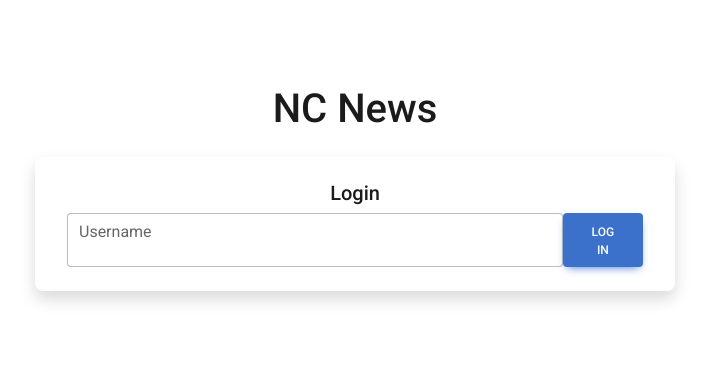
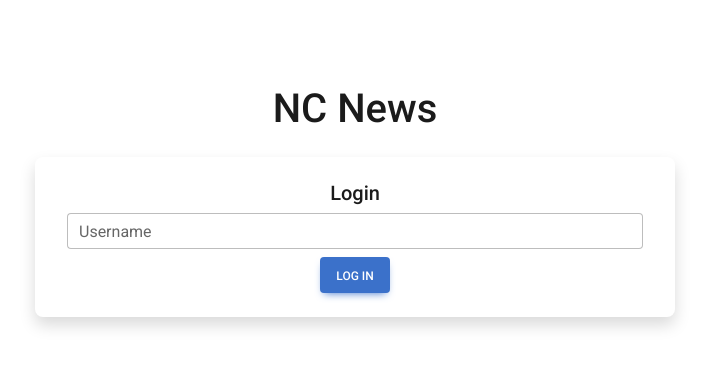
Before and after one commit to ch3wyb01/becca-news, a React (Create React App) app: page / in a window 1280 px wide. Shown: the top 366 px of the page, without its empty margins (285-994 px from the left). Built offline with nearby package versions, Linux system fonts and the light colour scheme.

Commit message:
fix alignment

```diff
--- a/src/components/Main/Login.jsx
+++ b/src/components/Main/Login.jsx
@@ -5,13 +5,12 @@
   MDBCard,
   MDBCardBody,
   MDBCardTitle,
-  MDBCardSubTitle,
   MDBBtn,
   MDBInput,
 } from "mdb-react-ui-kit";
 
 const Login = () => {
-  const { username, setUsername } = useContext(UserContext);
+  const { setUsername } = useContext(UserContext);
   const [isInvalid, setIsInvalid] = useState(false);
   const [isLoading, setIsLoading] = useState(false);
 
@@ -42,15 +41,21 @@
       ) : (
         <div>
           <h1>NC News</h1>
-          <MDBCard className="shadow my-4 mx-auto px-2" >
+          <MDBCard className="shadow my-4 mx-auto px-2">
             <MDBCardBody>
               <MDBCardTitle>Login</MDBCardTitle>
-              <form onSubmit={(event) => checkUser(event)} className="d-flex justify-content-center">
+              <form
+                onSubmit={(event) => checkUser(event)}
+                id="login-form"
+                className="d-flex flex-column justify-content-between align-items-center"
+              >
                 <MDBInput label="Username" type="text" />
-              <MDBBtn type="submit">Log in</MDBBtn>
+                <MDBBtn type="submit" className="mt-2 px-3">
+                  Log in
+                </MDBBtn>
               </form>
             </MDBCardBody>
-          {isInvalid && <p>Invalid username</p>}
+            {isInvalid && <p>Invalid username</p>}
           </MDBCard>
         </div>
       )}
```
